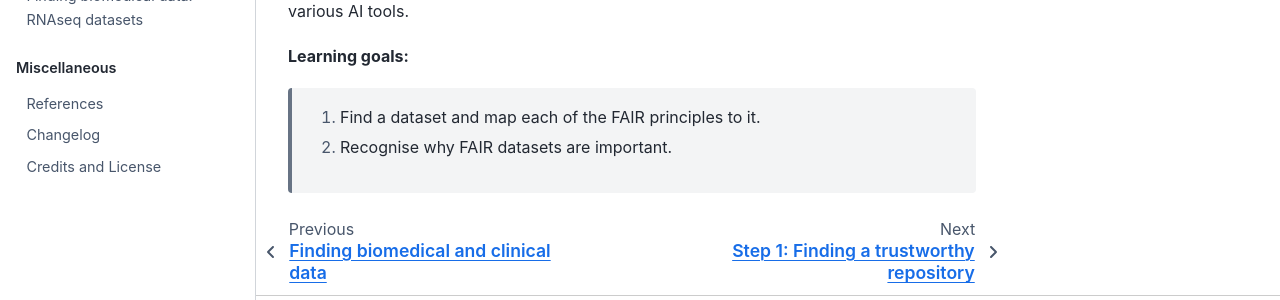
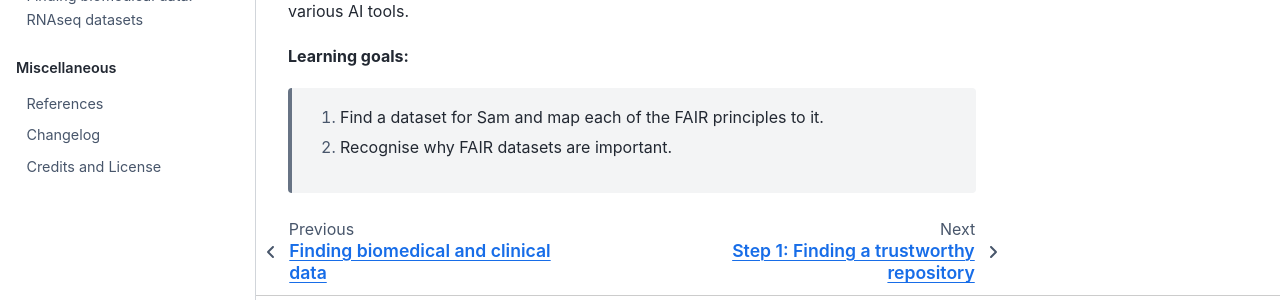
Before and after one commit to PaulaRS/findinding_data, a Jupyter Book: the page built from book/exercises.md, in a window 1280 px wide and 963 px high. Shown: the part 588-888 px from the top of the window. Built offline with Jupyter Book 1.0.4 settings and Sphinx 7.4.7 and the Sphinx Book theme 1.1.4, drawn with Linux system fonts in a browser that asks for light colours; comment, search, counter and statistics services are not loaded.

Commit message:
Update exercises.md

```diff
--- a/book/exercises.md
+++ b/book/exercises.md
@@ -10,5 +10,5 @@ dataset that he can reuse to explore various AI tools.
 
 **Learning goals:**
 
-> 1. Find a dataset and map each of the FAIR principles to it.
+> 1. Find a dataset for Sam and map each of the FAIR principles to it.
 > 2. Recognise why FAIR datasets are important.
```
